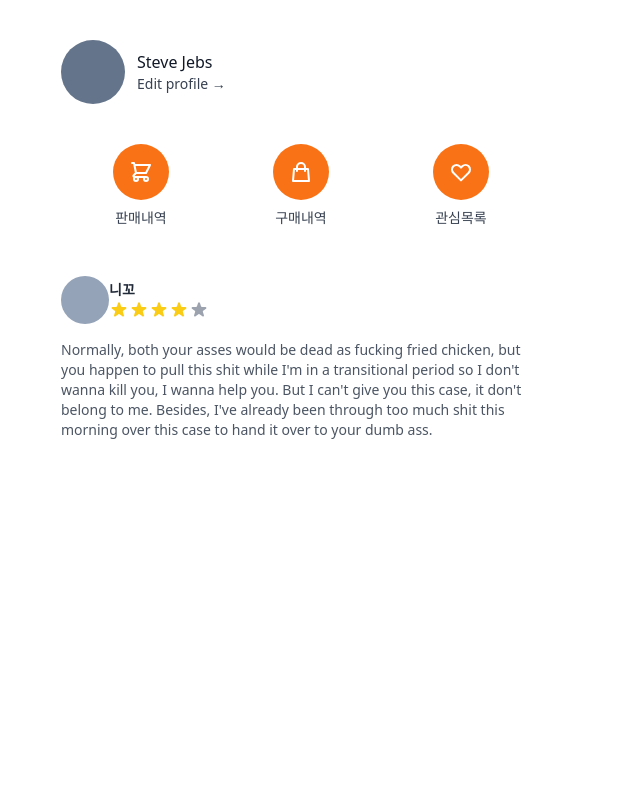
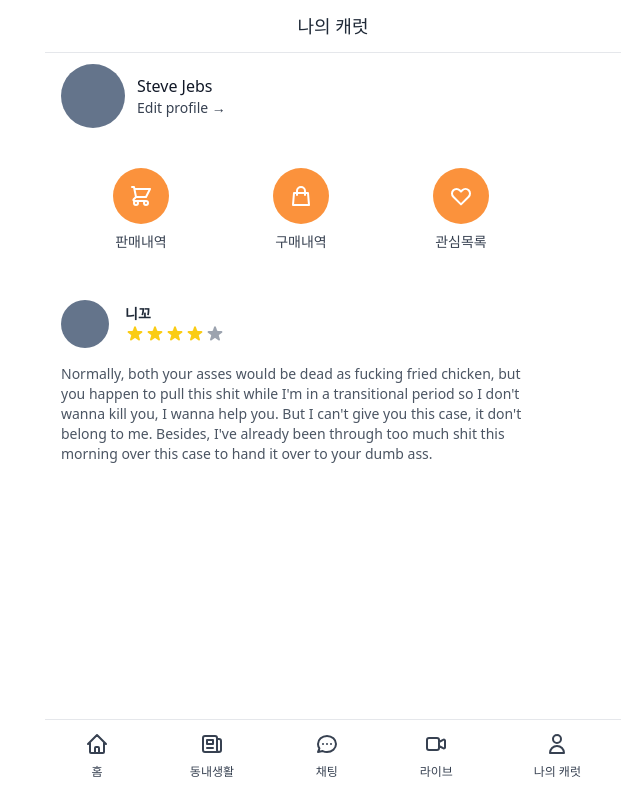
Before and after one commit to blkluv/next_carrot_market, a Next.js app: page /profile in a window 1280 px wide. Shown: the whole page, without its empty margins (339-979 px from the left). Built offline with nearby package versions, Linux system fonts and the light colour scheme.

Commit message:
제일 바깥쪽에 Layout 컴포넌트로 감싸기

```diff
--- a/src/pages/profile/index.tsx
+++ b/src/pages/profile/index.tsx
@@ -1,9 +1,11 @@
 import type { NextPage } from "next";
+import Layout from "../../components/layout";
 
 const Profile: NextPage = () => {
   return (
-    <div className="px-4 py-10">
-      <div className="flex items-center space-x-3">
+    <Layout hasTabBar title="나의 캐럿">
+      <div className="px-4">
+        <div className="flex items-center mt-4 space-x-3">
           <div className="w-16 h-16 rounded-full bg-slate-500" />
           <div className="flex flex-col">
             <span className="font-medium text-gray-900">Steve Jebs</span>
@@ -12,7 +14,7 @@ const Profile: NextPage = () => {
         </div>
         <div className="flex justify-around mt-10">
           <div className="flex flex-col items-center">
-          <div className="flex items-center justify-center text-white bg-orange-500 rounded-full w-14 h-14">
+            <div className="flex items-center justify-center text-white bg-orange-400 rounded-full w-14 h-14">
               <svg
                 className="w-6 h-6"
                 fill="none"
@@ -33,7 +35,7 @@ const Profile: NextPage = () => {
             </span>
           </div>
           <div className="flex flex-col items-center">
-          <div className="flex items-center justify-center text-white bg-orange-500 rounded-full w-14 h-14">
+            <div className="flex items-center justify-center text-white bg-orange-400 rounded-full w-14 h-14">
               <svg
                 className="w-6 h-6"
                 fill="none"
@@ -54,7 +56,7 @@ const Profile: NextPage = () => {
             </span>
           </div>
           <div className="flex flex-col items-center">
-          <div className="flex items-center justify-center text-white bg-orange-500 rounded-full w-14 h-14">
+            <div className="flex items-center justify-center text-white bg-orange-400 rounded-full w-14 h-14">
               <svg
                 className="w-6 h-6"
                 fill="none"
@@ -76,8 +78,8 @@ const Profile: NextPage = () => {
           </div>
         </div>
         <div className="mt-12">
-        <div className="flex items-center space-ax-4">
-          <div className="w-12 h-12 rounded-full bg-slate-400" />
+          <div className="flex items-center space-x-4">
+            <div className="w-12 h-12 rounded-full bg-slate-500" />
             <div>
               <h4 className="text-sm font-bold text-gray-800">니꼬</h4>
               <div className="flex items-center">
@@ -134,13 +136,14 @@ const Profile: NextPage = () => {
               Normally, both your asses would be dead as fucking fried chicken,
               but you happen to pull this shit while I&apos;m in a transitional
               period so I don&apos;t wanna kill you, I wanna help you. But I
-            can&apos;t give you this case, it don&apos;t belong to me. Besides,
-            I&apos;ve already been through too much shit this morning over this
-            case to hand it over to your dumb ass.
+              can&apos;t give you this case, it don&apos;t belong to me.
+              Besides, I&apos;ve already been through too much shit this morning
+              over this case to hand it over to your dumb ass.
             </p>
           </div>
         </div>
       </div>
+    </Layout>
   );
 };
 
```
Lines whose indentation alone changed are shown as unchanged.
